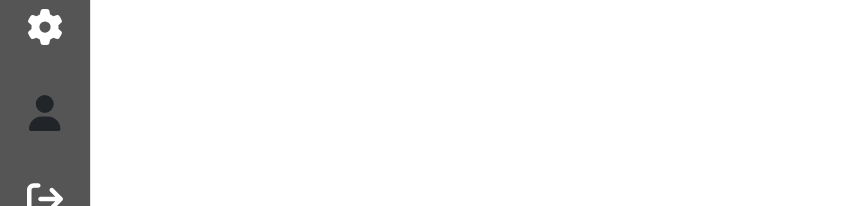
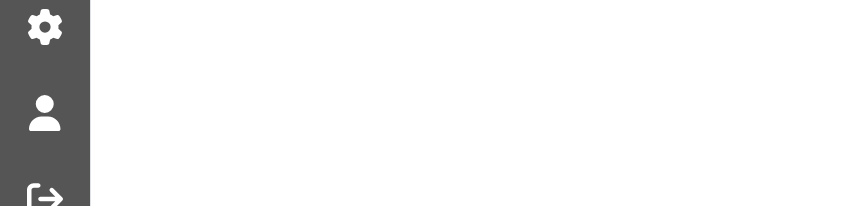
Before and after one commit to Watermakerr/vueChat, a Vue app: page / in a window 1280 px wide. Shown: the part 558-764 px from the top of the page, without its empty margins (0-846 px from the left). Built offline with nearby package versions, Linux system fonts and the light colour scheme.

Commit message:
small fix

```diff
--- a/src/components/Navigation/LeftBar.vue
+++ b/src/components/Navigation/LeftBar.vue
@@ -2,27 +2,27 @@
 	<div style="display: flex" class="border-end">
 		<div class="icon-bar d-flex flex-column justify-content-between">
 			<div>
-				<a
-					href="#"
-					:class="{ active: store.activeSidebarComponent === 'home' }"
+				<button
+					:class="{ active: store.activeSidebarComponent.valueOf === 'home' }"
 					@click="setActiveComponent('home')"
 				>
 					<FontAwesomeIcon :icon="faHome" />
-				</a>
-				<a
-					href="#"
-					:class="{ active: store.activeSidebarComponent === 'message' }"
+				</button>
+				<button
+					:class="{
+						active: store.activeSidebarComponent.valueOf === 'message'
+					}"
 					@click="setActiveComponent('message')"
 				>
 					<FontAwesomeIcon :icon="faEnvelope" />
-				</a>
+				</button>
 			</div>
 			<div>
-				<a href="#"><FontAwesomeIcon :icon="faGear" /></a>
-				<a>
-					<FontAwesomeIcon :icon="faUser" />
-				</a>
-				<a href="#"><FontAwesomeIcon :icon="faSignOut" /></a>
+				<button><FontAwesomeIcon :icon="faGear" /></button>
+
+				<button><FontAwesomeIcon :icon="faUser" /></button>
+
+				<button><FontAwesomeIcon :icon="faSignOut" /></button>
 			</div>
 		</div>
 		<div class="content">
@@ -50,6 +50,7 @@ const store = useStore()
 const setActiveComponent = component => {
 	localStorage.setItem('activeSidebarComponent', component)
 	store.activeSidebarComponent = component
+	console.log(store.activeSidebarComponent)
 }
 
 const activeComponent = computed(() => {
@@ -68,16 +69,19 @@ const activeComponent = computed(() => {
 	height: 100vh;
 }
 
-.icon-bar a {
+.icon-bar button {
 	display: block;
 	text-align: center;
 	padding: 16px;
 	transition: all 0.3s ease;
 	color: white;
 	font-size: 36px;
+	background: none;
+	border: none;
+	width: 100%;
 }
 
-.icon-bar a:hover {
+.icon-bar button:hover {
 	background-color: #000;
 }
 
```
